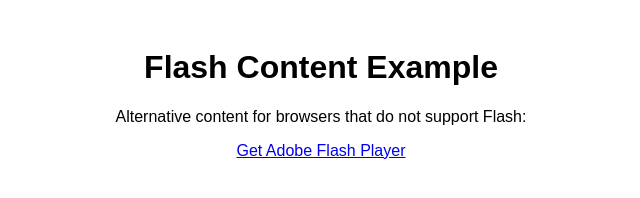
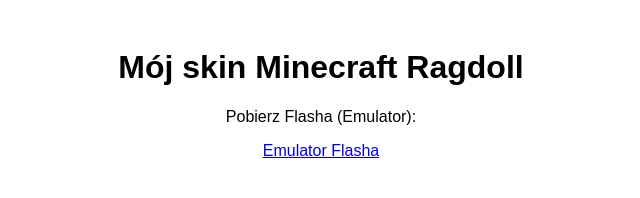
Before and after one commit to oliik2013/strona-flash, a plain HTML site: page index.html in a window 1280 px wide. Shown: the whole page, without its empty margins (319-959 px from the left). Drawn offline with Linux system fonts and the light colour scheme.

Commit message:
Update index.html

```diff
--- a/index.html
+++ b/index.html
@@ -19,15 +19,15 @@
     </style>
 </head>
 <body>
-    <h1>Flash Content Example</h1>
+    <h1>Mój skin Minecraft Ragdoll</h1>
     <div class="flash-container">
         <!-- Using the object tag to embed Flash content -->
         <object type="application/x-shockwave-flash" data="minecraft-skin-ragdoll.swf" width="640" height="480">
             <param name="movie" value="minecraft-skin-ragdoll.swf" />
             <param name="quality" value="high" />
             <param name="wmode" value="transparent" />
-            <p>Alternative content for browsers that do not support Flash:</p>
-            <a href="https://ruffle.rs/">Get Adobe Flash Player</a>
+            <p>Pobierz Flasha (Emulator):</p>
+            <a href="https://ruffle.rs/">Emulator Flasha</a>
         </object>
 
         <!-- Alternatively, using the embed tag -->
```
